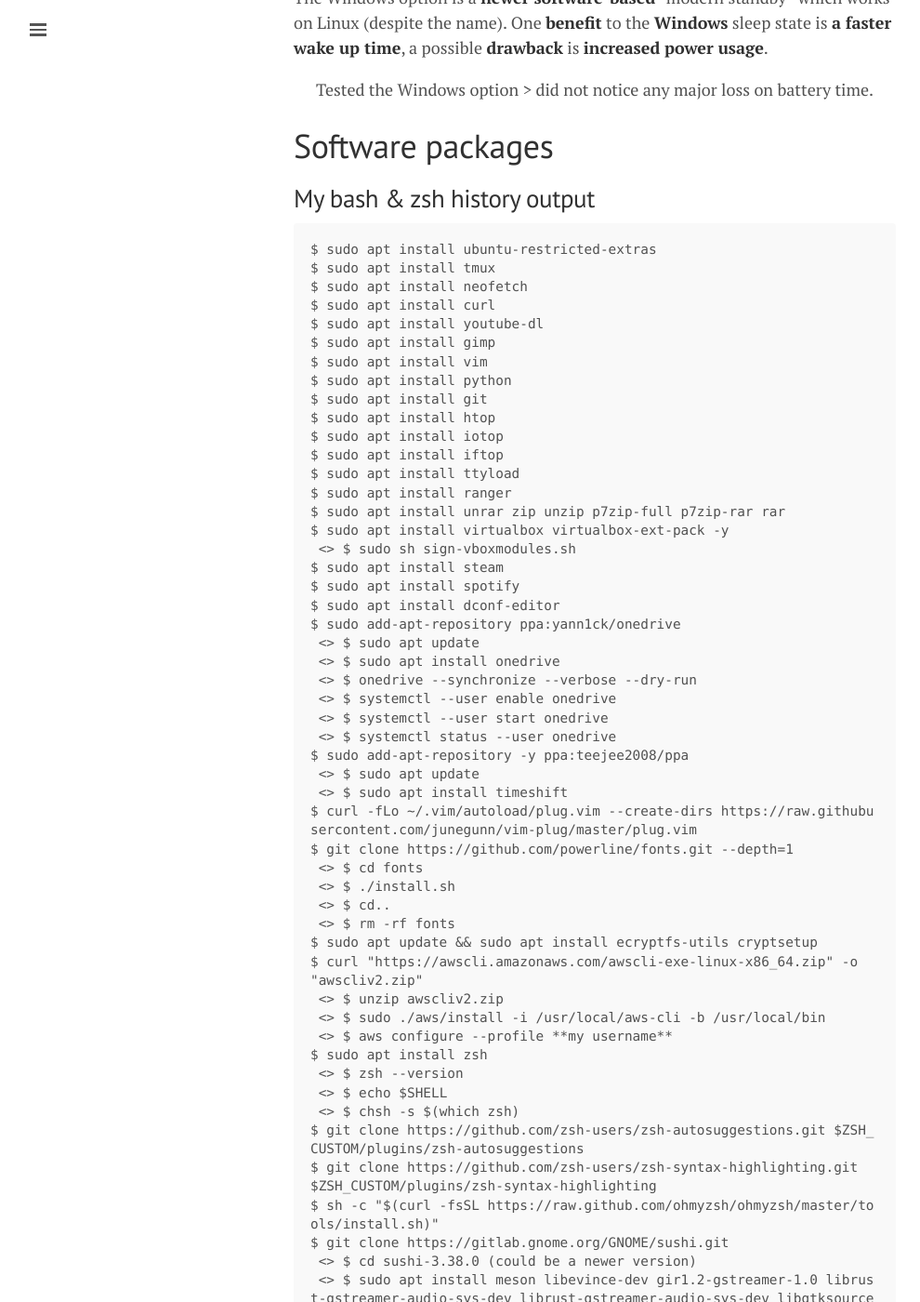
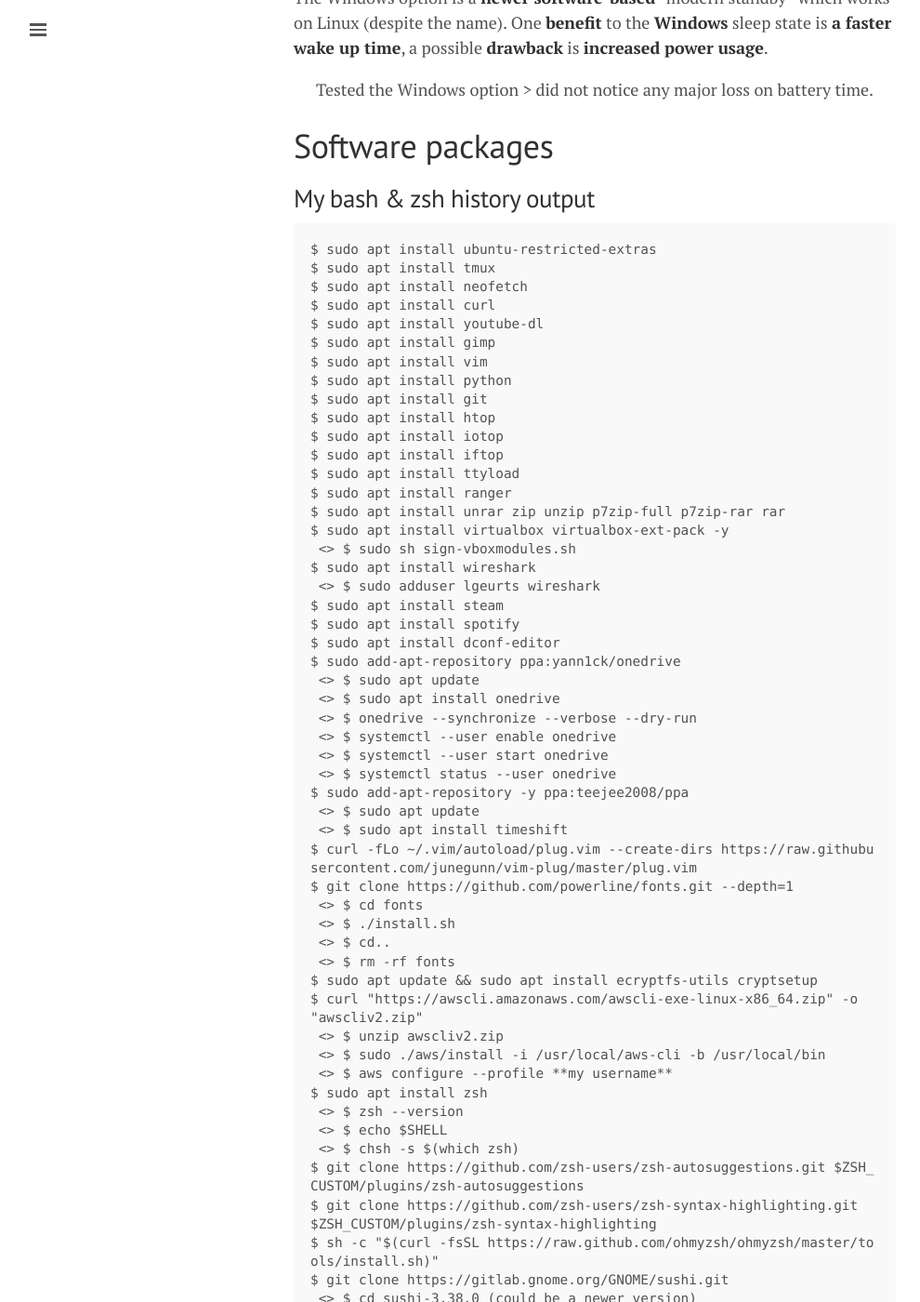
Before and after one commit to lgeurts/lgeurts.github.io, a Jekyll site: the page built from _posts/2021-10-15-ubuntu-setup-notes-for-x1-carbon-gen8.md, in a window 1280 px wide and 1400 px high, scrolled down 1145 px. Shown: the whole window at 93% size, without its empty margins (0-990 px from the left). Built offline with Jekyll 4.4.1, drawn with Linux system fonts in a browser that asks for light colours; nearby versions of some CDN libraries; comment, search, counter and statistics services are not loaded; some of the changed text lies outside the part shown.

Commit message:
Update 2021-10-15-ubuntu-setup-notes-for-x1-carbon-gen8.md

```diff
--- a/_posts/2021-10-15-ubuntu-setup-notes-for-x1-carbon-gen8.md
+++ b/_posts/2021-10-15-ubuntu-setup-notes-for-x1-carbon-gen8.md
@@ -48,6 +48,8 @@
 $ sudo apt install unrar zip unzip p7zip-full p7zip-rar rar
 $ sudo apt install virtualbox virtualbox-ext-pack -y
  <> $ sudo sh sign-vboxmodules.sh
+$ sudo apt install wireshark
+ <> $ sudo adduser lgeurts wireshark
 $ sudo apt install steam
 $ sudo apt install spotify
 $ sudo apt install dconf-editor
```
Also changed, not shown: other parts of _posts/2021-10-15-ubuntu-setup-notes-for-x1-carbon-gen8.md (+1 -0 lines).
